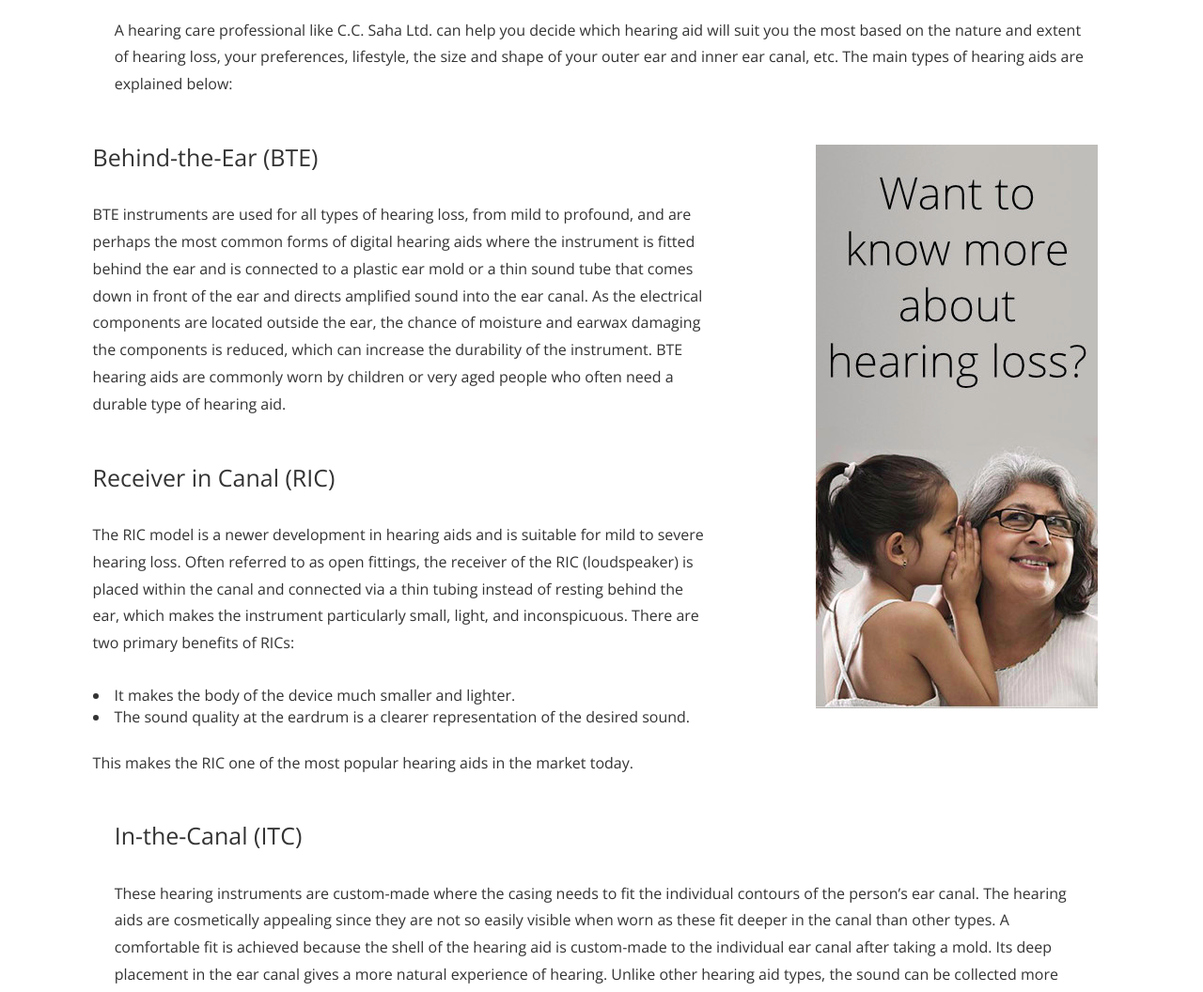
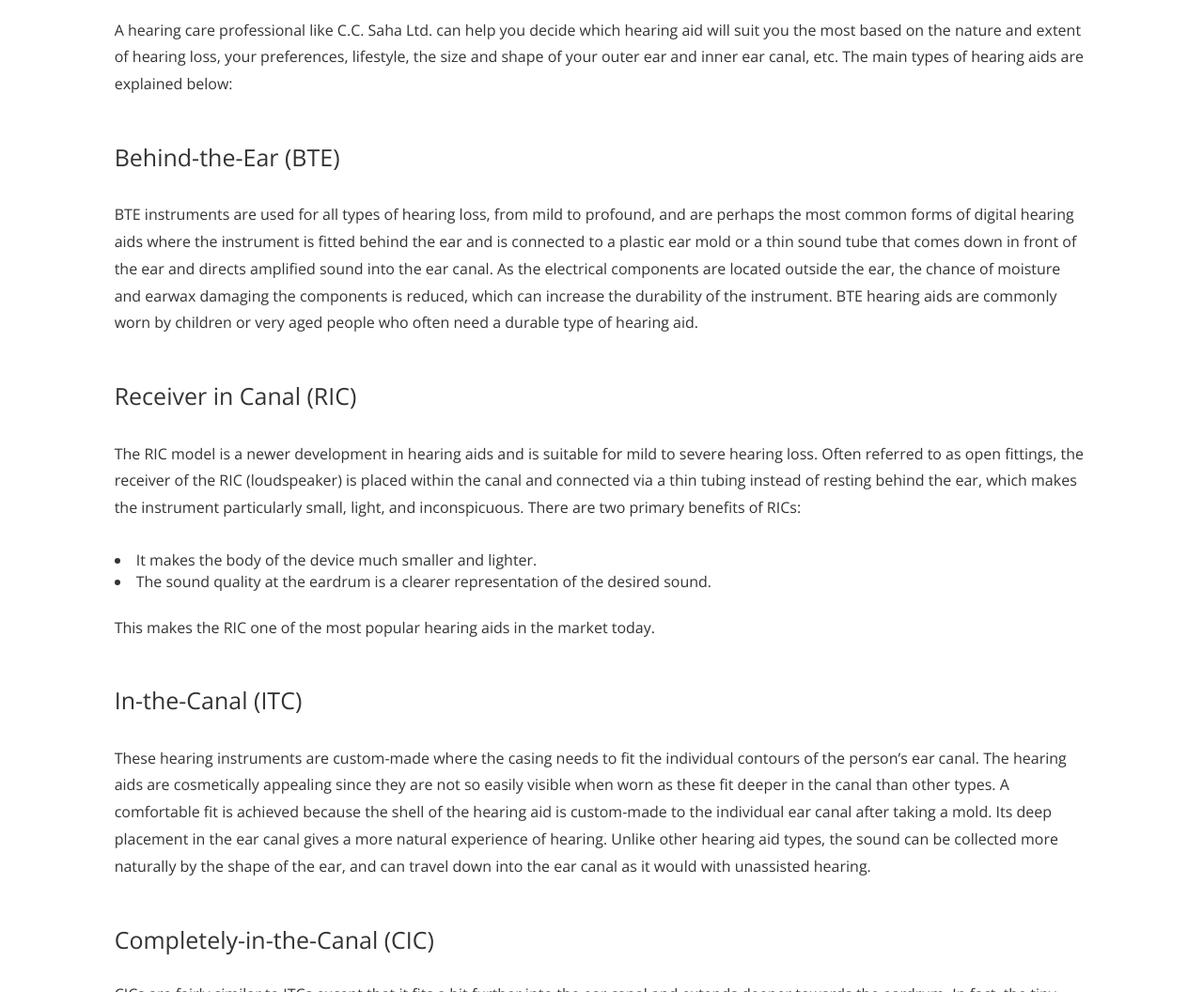
Before and after one commit to koyanloshe/AnB-CCSaha, a plain HTML site: page hearing-aids.html in a window 1280 px wide. Shown: the part 441-1497 px from the top of the page at 94% size. Drawn offline with nearby package versions, Linux system fonts and the light colour scheme.

Commit message:
Revert "Incorporated and deleted Hearing id for hearing loss image"
This reverts commit 0a062e847d231469527718806d53035df2fc6a81.

```diff
--- a/assets/css/style.css
+++ b/assets/css/style.css
@@ -522,8 +522,3 @@ iframe{
 a:hover{
 	text-decoration:none;
 }
-
-/*#hearing{
-	margin-left: 30px;
-}
-*/
--- a/hearing-aids.html
+++ b/hearing-aids.html
@@ -89,8 +89,6 @@
   		</div>
   	</div>
 
-<div class="row">
-    <div class="col-sm-8">
   	<div class="row head">
 	  	<div class="col-md-offset-1 col-md-10">
 	  		<h3>Behind-the-Ear (BTE)</h3></br>
@@ -115,14 +113,6 @@
 				<li>It makes the body of the device much smaller and lighter.</li>
 				<li>The sound quality at the eardrum is a clearer representation of the desired sound.</li>
 				<br><p>This makes the RIC one of the most popular hearing aids in the market today. </p>
-    		</div>
-    </div>
-    </div>
-
-    <div class="col-sm-offset-0 col-sm-4 col-xs-offset-1 col-xs-10">
-    <a href="hearing-loss.html">
-    <img src="assets/img/hearing-loss.jpg" class="img-responsive top" ></a>
-    </div>
 		</div>
 
 		<div class="row head">
```
Also changed, not shown: assets/img/hearing-loss.jpg (deleted). Lines whose indentation alone changed are shown as unchanged.
